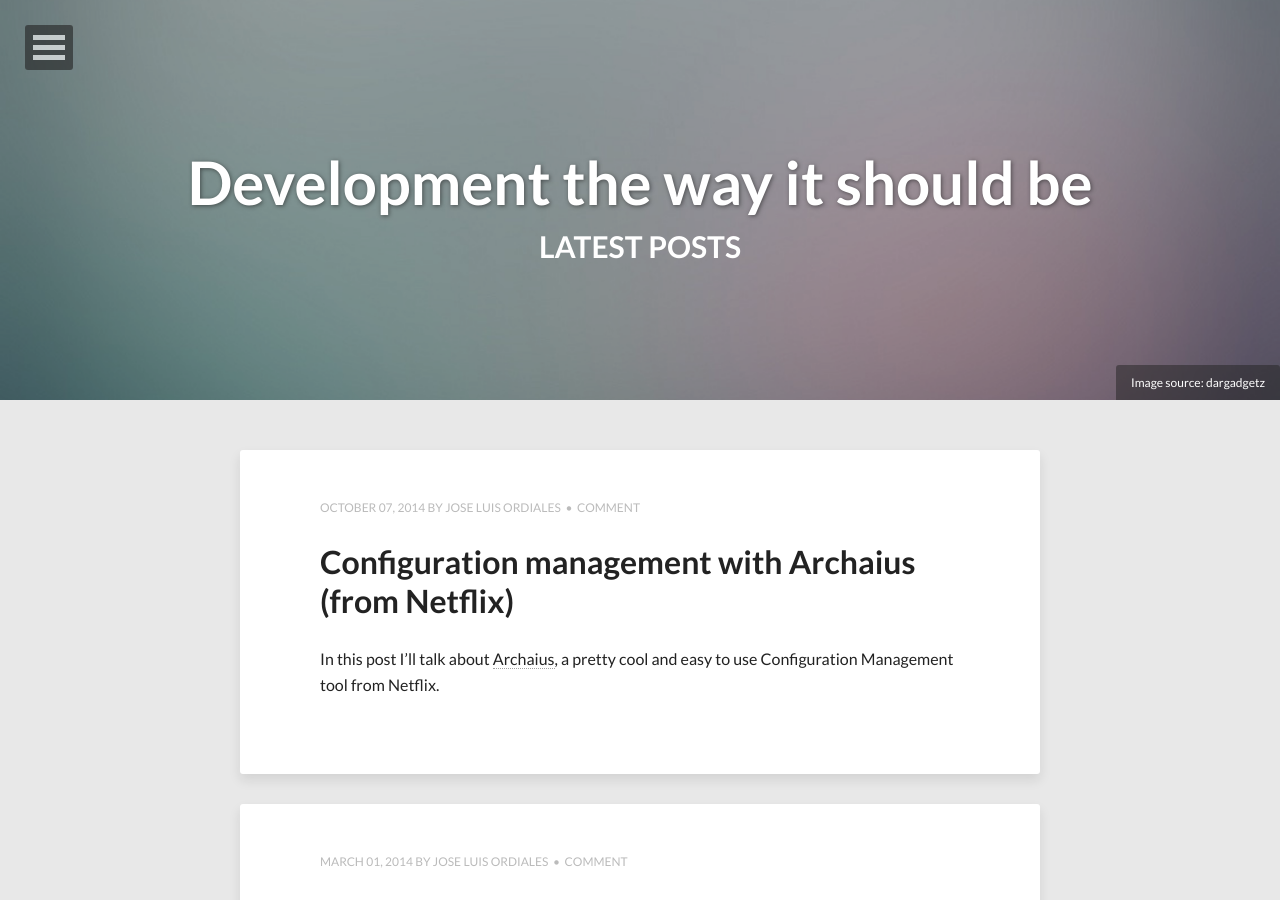
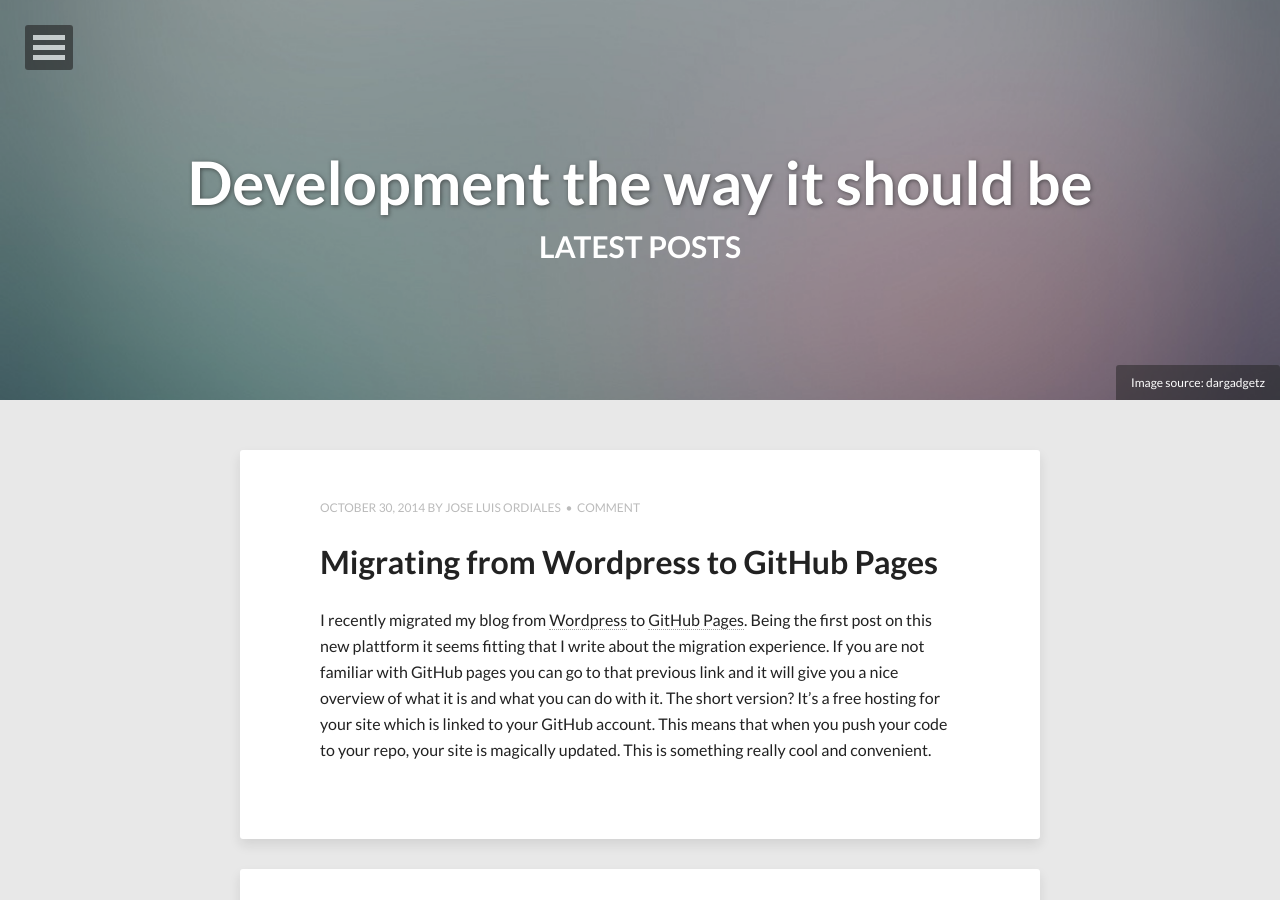
Before and after one commit to jlordiales/jlordiales.github.io, a Jekyll site: the page built from index.html, in a window 1280 px wide and 900 px high. Built offline with Jekyll 4.4.1, drawn with Linux system fonts in a browser that asks for light colours; nearby versions of some CDN libraries; the list of posts is cut into pages by our own code; some of the changed lines change nothing that is shown.

Commit message:
Publishing migration post

```diff
--- a/_drafts/migrating-to-github-pages.md
+++ b/_posts/2014-10-30-migrating-to-github-pages.md
@@ -2,7 +2,7 @@
 author: jlordiales
 comments: true
 share: true
-date: 2014-10-26
+date: 2014-10-30
 layout: post
 title: Migrating from Wordpress to GitHub Pages
 categories:
@@ -29,23 +29,23 @@ repository you might have so you can pull, push and all the things you usually
 do. After doing that my new page was available at http://jlordiales.github.io
 
 Next step, clone your new repository and show a hello world page to make sure
-your new page is working properly. Then, I did:
+your new page is working properly:
 
 {% highlight bash %}
-cd ~
-git clone git@github.com:jlordiales/jlordiales.github.io.git
-cd jlordiales.github.io
-echo 'Hello World' > index.html
-git add .
-git commit -m "Initial commit"
-git push -u origin master
+$ cd ~
+$ git clone git@github.com:jlordiales/jlordiales.github.io.git
+$ cd jlordiales.github.io
+$ echo 'Hello World' > index.html
+$ git add .
+$ git commit -m "Initial commit"
+$ git push -u origin master
 {% endhighlight %}
 
 Went to my browser, typed http://jlordiales.github.io and boom, a lovely hello
 world page.
 Let's take a moment to reflect on what just happened. You created a regular git
 repository, you checked in an index.html file and your page was instantly
-updated and available to the whole world to see. All with just a "git push".
+updated and available to the whole world to see. All with just a `git push`.
 
 # A basic blog page
 Now that you have a basic hello world page hosted and working, what should you
@@ -59,18 +59,13 @@ bunch of others.
 
 Since I wanted to have my blog hosted and Jekyll's description says that "it  is
 a simple, blog-aware, static site generator", it seemed like that would be a
-good fit.
-I had never worked with Jekyll before so I went to their home page and saw the
-"Get up and running in seconds" snippet. Seemed easy enough. However, instead
-of doing a
+good fit.  I had never worked with Jekyll before so I went to their home page
+and saw the "Get up and running in seconds" snippet. Seemed easy enough.
+However, instead of doing a `gem install jekyll` I wanted to have a `Gemfile` with
+all my dependencies, so I created one in my repo folder with the following
+content:
 
-{% highlight bash %}
-gem install jekyll
-{% endhighlight %}
-
-I wanted to have a Gemfile with all my dependencies, so I created one in my repo
-folder with the following content:
-{% highlight bash %}
+{% highlight text %}
 source 'https://rubygems.org'
 
 gem 'jekyll'
@@ -78,8 +73,8 @@ gem 'jekyll'
 
 Followed by a quick
 {% highlight bash %}
-bundle install
-jekyll new blog
+$ bundle install
+$ jekyll new blog
 {% endhighlight %}
 
 That generated a skeleton structure for a Jekyll blog. I wont't go into much
@@ -88,19 +83,19 @@ covers this pretty thoroughly. The thing that is worth noting is that after
 creating this base structure you can do a
 
 {% highlight bash %}
-jekyll serve
+$ jekyll serve --watch
 {% endhighlight %}
 
 And go to http://localhost:4000 to see your blog running locally. Furthermore
-you can start playing around modifying the Markdown files inside \_posts, save
+you can start playing around modifying the Markdown files inside `_posts`, save
 them, refresh your browser and automatically see the changes reflected there.
 Even more interesting is the fact that you can now push all these new files to
 github and see the live blog working in http;//#{your_user_name}.github.io
 
 What is happening under the hood is that when you push your code GitHub runs a
-"jekyll build" command on your repo. This command reads all your markdown files
+`jekyll build` command on your repo. This command reads all your markdown files
 in your folder, together with some HTML and configuration files and generates a
-\_site folder with static HTML that is served directly from GitHub.
+`_site` folder with static HTML that is served directly from GitHub.
 
 # Migrating my posts from Wordpress
 At this point you have a functional blog where you can just write markdown files
@@ -113,12 +108,13 @@ one.
 
 In my case, all my old stuff was in http://jlordiales.wordpress.com. The first
 thing I was sure I wanted were my posts. I saw that the Jekyll documentation had
-a Section on "Blog Migration". I decided to give that a shot, so I followed the
-installation instructions in http://import.jekyllrb.com/docs/installation/ and
-then when straight to the
-[Wordpress.com](http://import.jekyllrb.com/docs/wordpressdotcom/) section.
-I saw that I first needed to export all my Wordpress data using their export
-tool so I did that and I got my wordpress.xml file with all my posts and metadata
+a Section on [Blog migration](http://jekyllrb.com/docs/migrations/). I decided
+to give that a shot, so I followed the installation
+[instructions](http://import.jekyllrb.com/docs/installation/) and then when
+straight to the
+[Wordpress.com](http://import.jekyllrb.com/docs/wordpressdotcom/) section.  I
+saw that I first needed to export all my Wordpress data using their export tool
+so I did that and I got my `wordpress.xml` file with all my posts and metadata
 (comments, tags, sections, etc.). With that file I run the Jekyll importer
 and... it didn't work.
 Well, it kind of worked:
@@ -133,7 +129,7 @@ Since that didn't work I looked again at the Jekyll documentation and saw that
 they recommend a couple of other approaches in case the Jekyll importer doesn't
 work. I decided to give [Exitwp](https://github.com/thomasf/exitwp) a shot. The
 setup was pretty straightforward following the project's README. I needed to
-have pyton installed and the same wordpress.xml file that I had exported before
+have pyton installed and the same `wordpress.xml` file that I had exported before
 from Wordpress. I ran the app and... it almost worked!
 Now all my posts were in Markdown format (including their tags and categories)
 except for my code lists. Definetely progress!
@@ -153,7 +149,7 @@ public class...
 {% endhighlight %}
 {% endraw %} {% endhighlight %}
 
-It turns out you can! Theres a _config.yaml_ file where you can specify custom
+It turns out you can! Theres a `config.yaml` file where you can specify custom
 replace regex that Exitwp will search for and apply for you while converting
 your posts. All I had to do was to define them as:
 
@@ -200,7 +196,7 @@ var disqus_shortname = ''; // required: replace example with your forum shortnam
 Where do you put that code? Well, Jekyll has the concept of
 [layout](http://jekyllrb.com/docs/structure/), which is basically a wrapper
 around your posts. The default post layout that you get with Jekyll when you do
-a _jekyll new blog_ looks like this:
+a `jekyll new blog` looks like this:
 
 {% highlight html %}
 
@@ -230,7 +226,7 @@ have comments enabled.
 Even though that works, if you start doing the same for other services
 (Analytics, Social media, etc.) your post layout starts to get cluttered with
 lot of unrelated stuff. What I did instead was to create a
-"disqus\_comments.html" file inside the \_includes directory created by Jekyll
+`disqus_comments.html` file inside the `_includes` directory created by Jekyll
 with the content I showed before.
 The html files in this directory are partials that can be included by your posts
 and layouts in order to facilitate reuse and, like in my case, to keep things
@@ -242,14 +238,14 @@ say:
 {% if page.comments %}{% include disqus_comments.html %}{% endif %}
 {% endraw %} {% endhighlight %}
 
-The "if page.comments" part allows you to decide on a post by post basis if you
-want to enable comments or not. You only need to say "comments: true" or
-"comments: false" on your [YAML front
+The `if page.comments` part allows you to decide on a post by post basis if you
+want to enable comments or not. You only need to say `comments: true` or
+`comments: false` on your [YAML front
 matter](http://jekyllrb.com/docs/frontmatter/)
 
 We now have Disqus comments integrated into our blogs but we still haven't
 migrated our old comments from Wordpress to Disqus. Remember that
-"wordpress.xml" file that we exported from Wordpress when we were migrating our
+`wordpress.xml` file that we exported from Wordpress when we were migrating our
 posts? That same file already has all our comments as well, we just need to
 import them into Disqus.
 Luckily that's pretty easy to do. You can go [here](http://import.disqus.com/)
@@ -264,19 +260,98 @@ out:
    associated with the
    [permalink](http://www.bloggingbasics101.com/2008/11/what-is-a-permalink/) of
    each post, comments on my new blog were not showing up because the domain
-   name was different. The way I solved this was to open the "wordpress.xml"
+   name was different. The way I solved this was to open the `wordpress.xml`
    file and replace every occurrence of "jlordiales.wordpress.com" with
    "jlordiales.github.io"
 
 2. Related to the previous issue is the way that Jekyll generates the permalinks
    to be used by your posts. The default format is
-   "/:categories/:year/:month/:day/:title.html". In contrast, Wordpress default
-   permalink format is "/:year/:month/:day/:title". Luckily, Jekylls lets you
-   easily change this in your "\_config.yml" file adding a line with
-   {% highlight test %}
+   `/:categories/:year/:month/:day/:title.html`. In contrast, Wordpress default
+   permalink format is `/:year/:month/:day/:title`. Luckily, Jekylls lets you
+   easily change this in your `_config.yml` file adding a line with
+   {% highlight text %}
     permalink: /:year/:month/:day/:title
    {% endhighlight %}
 
-After taking care of this two things and importing my "wordpress.xml" file again
+After taking care of this two things and importing my `wordpress.xml` file again
 into Disqus with the updated URLs, everything worked! I had my old comments on
 my posts!
+
+# Testing my blog
+So what do you have until now? You have a github repository with HTML, Markdown
+and YAML files. All these files are under version control and every time you
+push your changes you can see the result almost immediatly in your blog, hosted
+freely on GitHub Pages.
+That sounds a lot like a typical application you might work on a daily basis. In
+other words, a sort of "blog as code". Except for one thing: tests!
+
+What happens if I change the permalink format and push my changes? I loose all
+my comments. What if my markdown has a syntax error? Jekyll won't be able to
+compile it into HTML and my post will never make it live. If I don't set the
+author or date on my [YAML front
+matter](http://jekyllrb.com/docs/frontmatter/) then the posts will render with
+the wrong metadata.
+
+So how can we test this? We basically want to parse the different Markdown and
+YAML files and assert that a given group of attributes are present and set to
+the correct values. We can do this in a lot of different ways but given that
+Jekyll lives under the [Ruby](https://www.ruby-lang.org/en/) ecosystem a good
+option is to use ruby with [rspec](http://rspec.info/). As an added benefit,
+ruby has a pretty simple and easy to use YAML parse library.
+
+So where do we start? Adding rspec to our Gemfile, installing it and adding a
+spec folder on the root of our project (at the same level as `_posts`) with:
+
+{% highlight bash %}
+$ echo 'rspec' >> Gemfile
+$ bundle install
+$ mkdir spec
+{% endhighlight %}
+
+A simple test to parse the YAML Front matter and make sure that comments are
+enabled could look like this:
+
+{% highlight ruby %}
+require 'yaml'
+describe "Posts" do
+  let(:posts) {Dir["_posts/**/*.md"]}
+
+  it "should have comments enabled" do
+    posts.each {|post| has_comments_enabled?(post) }
+  end
+
+  def has_comments_enabled?(post_file)
+    expect(front_matter(post_file)["comments"]).to eq(true),
+      "Post #{post_file} does not have comments enabled"
+  end
+
+  def front_matter(post_file)
+    content = File.read(post_file)
+    yaml_delimiter = "---"
+
+    front_matter = content[/#{yaml_delimiter}(.*?)#{yaml_delimiter}/m, 1]
+    YAML.load(front_matter)
+  end
+end
+{% endhighlight %}
+
+You can save this file as "spec/posts_spec.rb" for instance and then do a:
+
+{% highlight bash %}
+$ rspec
+{% endhighlight %}
+
+on the root folder to run it. Now you have an automatic way of making sure all
+your posts always have comments enabled. Very similar tests can be added for
+other attributes or to parse the `_config.yml` file to assert on the values of
+this file.
+
+# Conclusions To conclude this post I really recommend taking a look and GitHub
+Pages, Jekyll and its related tools. After a small initial setup you can be up
+an running in no time and even with free hosting on GitHub.  There are a lot of
+other things you can do, like using your own [custom
+domain](https://help.github.com/articles/setting-up-a-custom-domain-with-github-pages/),
+[Continuous Integration](http://jekyllrb.com/docs/continuous-integration/) using
+[Travis](http://travis-ci.org), different [Jekyll
+Themes](http://jekyllthemes.org/), add Google Analytics and a bunch of other
+stuff. All under proper version control and backed up by tests.
```
